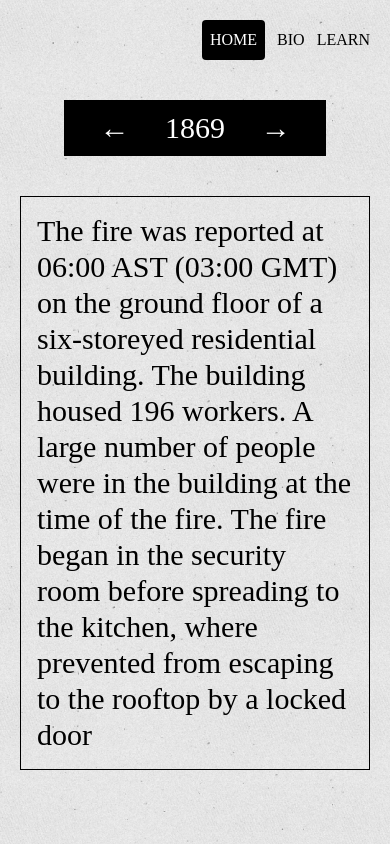
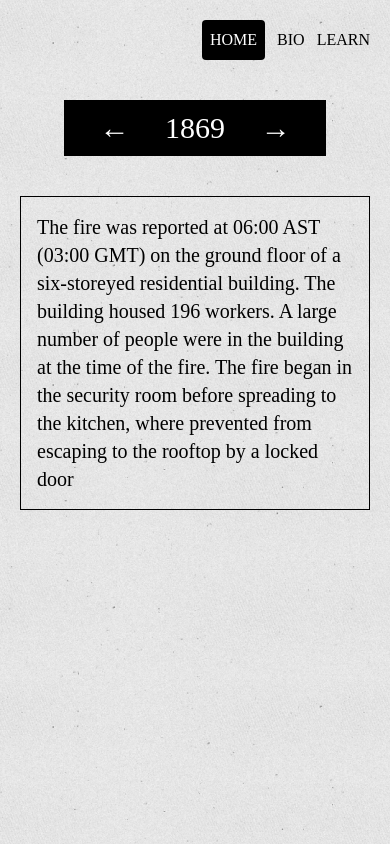
Before and after one commit to JanPoonthong/mahatma_gandhi, a React (Vite) app: page / in a window 390 px wide. Built offline with nearby package versions, Linux system fonts and the light colour scheme.

Commit message:
feat: change font text in mobile view

```diff
--- a/src/components/timeline/TimeLineBarMobile.tsx
+++ b/src/components/timeline/TimeLineBarMobile.tsx
@@ -22,7 +22,7 @@ export default function TimeLineBarMobile({
   }
 
   return (
-    <div className="flex justify-evenly items-center bg-black w-3/4 h-14 text-white text-3xl sm:hidden ">
+    <div className="flex justify-evenly items-center bg-black w-3/4 h-14 text-white text-3xl sm:hidden">
       <button onClick={() => onLeftClick(index)}>&larr;</button>
       <p>{initialTimeLineData[index].year}</p>
       <button onClick={() => onRightClick(index)}>&rarr;</button>
--- a/src/components/timeline/TimeLineDisplay.tsx
+++ b/src/components/timeline/TimeLineDisplay.tsx
@@ -11,7 +11,7 @@ export default function TimeLineDisplay({
   return (
     <div
       className={clsx(
-        "w-full border border-black text-3xl p-4",
+        "w-full border border-black text-3xl p-4 max-sm:text-xl",
         animation ? "text-container" : "",
       )}
     >
```
